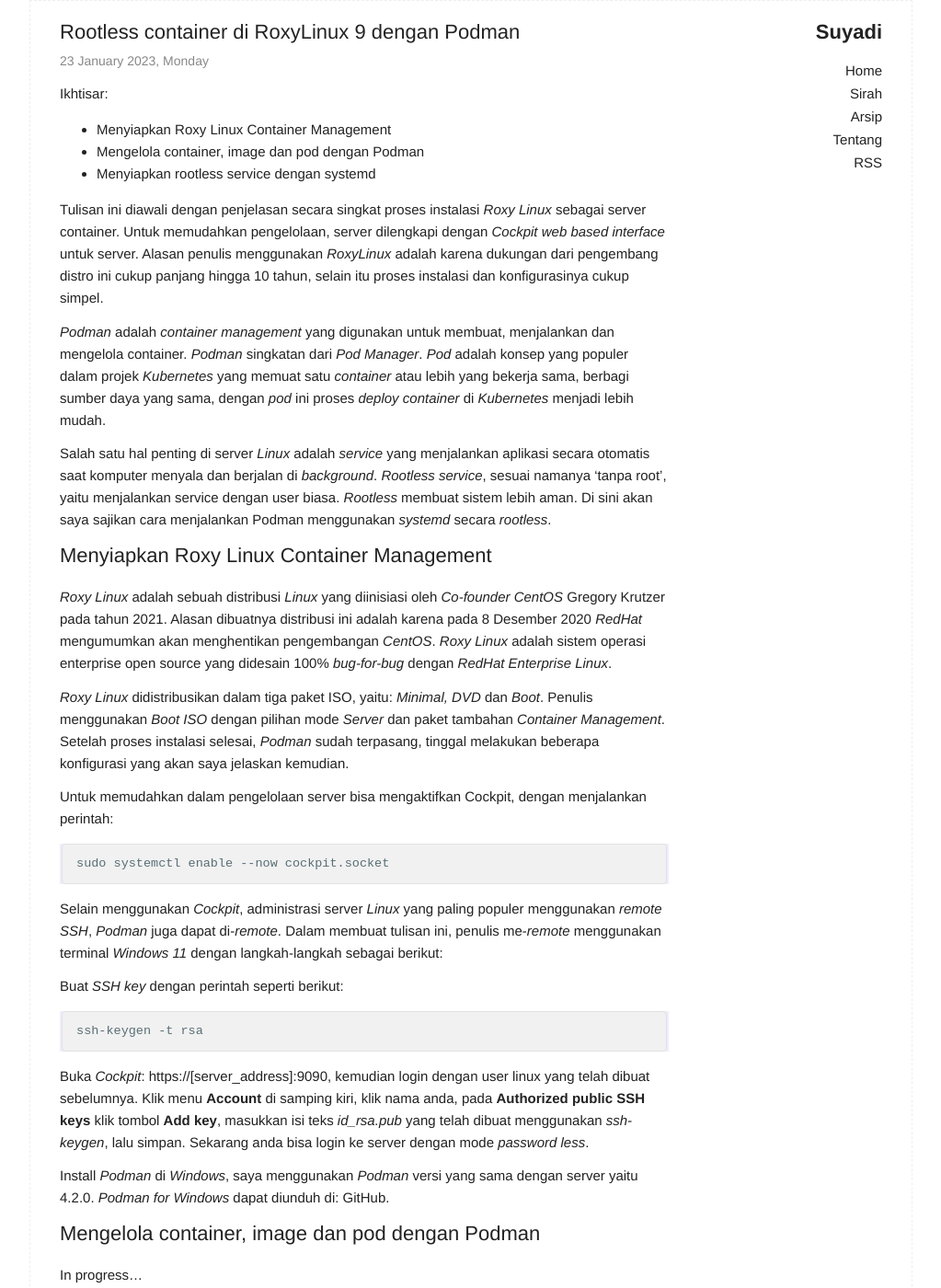
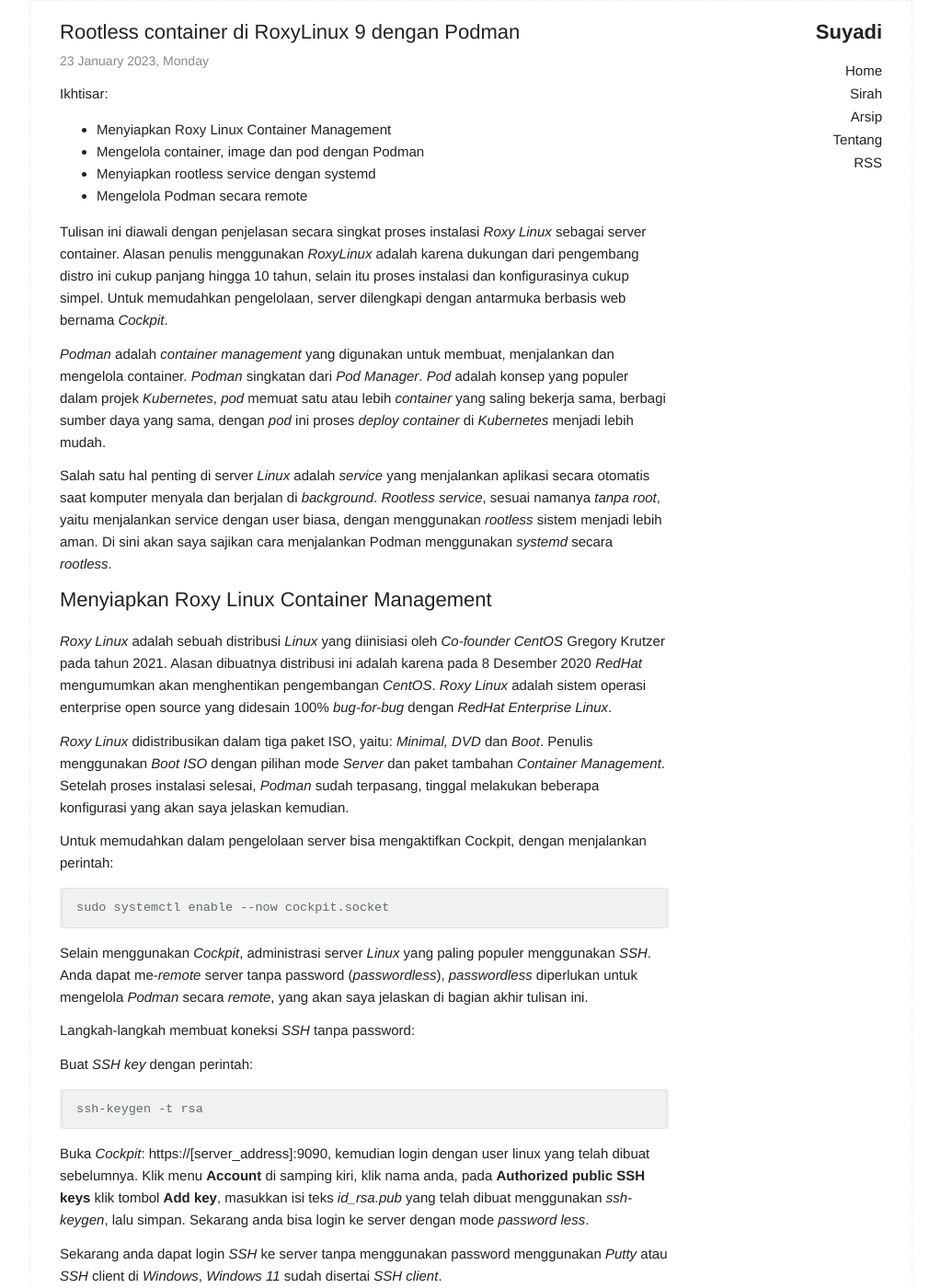
Before and after one commit to abufarros/abufarros.github.io, a Jekyll site: the page built from index.md, in a window 1280 px wide and 1400 px high. Shown: the whole window at 92% size, without its empty margins (128-1151 px from the left). Built offline with Jekyll 4.4.1, drawn with Linux system fonts in a browser that asks for light colours; some of the changed text lies outside the part shown.

Commit message:
Update 3

```diff
--- a/_posts/2023-01-23-rootless-container-dengan-podman.md
+++ b/_posts/2023-01-23-rootless-container-dengan-podman.md
@@ -10,12 +10,13 @@
 - Menyiapkan Roxy Linux Container Management
 - Mengelola container, image dan pod dengan Podman
 - Menyiapkan rootless service dengan systemd
+- Mengelola Podman secara remote
 
-Tulisan ini diawali dengan penjelasan secara singkat proses instalasi *Roxy Linux* sebagai server container. Untuk memudahkan pengelolaan, server dilengkapi dengan *Cockpit web based interface* untuk server. Alasan penulis menggunakan *RoxyLinux* adalah karena dukungan dari pengembang distro ini cukup panjang hingga 10 tahun, selain itu proses instalasi dan konfigurasinya cukup simpel.
+Tulisan ini diawali dengan penjelasan secara singkat proses instalasi *Roxy Linux* sebagai server container. Alasan penulis menggunakan *RoxyLinux* adalah karena dukungan dari pengembang distro ini cukup panjang hingga 10 tahun, selain itu proses instalasi dan konfigurasinya cukup simpel. Untuk memudahkan pengelolaan, server dilengkapi dengan antarmuka berbasis web bernama *Cockpit*.
 
-*Podman* adalah *container management* yang digunakan untuk membuat, menjalankan dan mengelola container. *Podman* singkatan dari *Pod Manager*. *Pod* adalah konsep yang populer dalam projek *Kubernetes* yang memuat satu *container* atau lebih yang bekerja sama, berbagi sumber daya yang sama, dengan *pod* ini proses *deploy container* di *Kubernetes* menjadi lebih mudah.
+*Podman* adalah *container management* yang digunakan untuk membuat, menjalankan dan mengelola container. *Podman* singkatan dari *Pod Manager*. *Pod* adalah konsep yang populer dalam projek *Kubernetes*, *pod* memuat satu atau lebih *container* yang saling bekerja sama, berbagi sumber daya yang sama, dengan *pod* ini proses *deploy container* di *Kubernetes* menjadi lebih mudah.
 
-Salah satu hal penting di server *Linux* adalah *service* yang menjalankan aplikasi secara otomatis saat komputer menyala dan berjalan di *background*. *Rootless service*, sesuai namanya 'tanpa root', yaitu menjalankan service dengan user biasa. *Rootless* membuat sistem lebih aman. Di sini akan saya sajikan cara menjalankan Podman menggunakan *systemd* secara *rootless*.
+Salah satu hal penting di server *Linux* adalah *service* yang menjalankan aplikasi secara otomatis saat komputer menyala dan berjalan di *background*. *Rootless service*, sesuai namanya *tanpa root*, yaitu menjalankan service dengan user biasa, dengan menggunakan *rootless* sistem menjadi lebih aman. Di sini akan saya sajikan cara menjalankan Podman menggunakan *systemd* secara *rootless*.
 
 ## Menyiapkan Roxy Linux Container Management
 
@@ -27,15 +28,17 @@
 
     sudo systemctl enable --now cockpit.socket
 
-Selain menggunakan *Cockpit*, administrasi server *Linux* yang paling populer menggunakan *remote SSH*, *Podman* juga dapat di-*remote*. Dalam membuat tulisan ini, penulis me-*remote* menggunakan terminal *Windows 11* dengan langkah-langkah sebagai berikut:
+Selain menggunakan *Cockpit*, administrasi server *Linux* yang paling populer menggunakan *SSH*. Anda dapat me-*remote* server tanpa password (*passwordless*), *passwordless* diperlukan untuk mengelola *Podman* secara *remote*, yang akan saya jelaskan di bagian akhir tulisan ini.
 
-Buat *SSH key* dengan perintah seperti berikut:
+Langkah-langkah membuat koneksi *SSH* tanpa password:
+
+Buat *SSH key* dengan perintah:
 
     ssh-keygen -t rsa
 
 Buka *Cockpit*: https://[server_address]:9090, kemudian login dengan user linux yang telah dibuat sebelumnya. Klik menu **Account** di samping kiri, klik nama anda, pada **Authorized public SSH keys** klik tombol **Add key**, masukkan isi teks *id_rsa.pub* yang telah dibuat menggunakan *ssh-keygen*, lalu simpan. Sekarang anda bisa login ke server dengan mode *password less*.
 
-Install *Podman* di *Windows*, saya menggunakan *Podman* versi yang sama dengan server yaitu 4.2.0. *Podman for Windows* dapat diunduh di: [GitHub](https://github.com/containers/podman/releases/download/v4.2.0/podman-v4.2.0.msi).
+Sekarang anda dapat login *SSH* ke server tanpa menggunakan password menggunakan *Putty* atau *SSH* client di *Windows*, *Windows 11* sudah disertai *SSH client*.
 
 ## Mengelola container, image dan pod dengan Podman
 
@@ -44,5 +47,37 @@
 ## Menjalankan Podman Mode Rootless dengan Systemd
 
     loginctl enable-linger
-    systemctl --user enable --now podman
+    systemctl --user enable --now podman.socket
     podman --remote info
+
+## Mengelola Podman secara remote
+
+*Podman* juga dapat di kelola secara *remote*, penulis me-*remote Podman* menggunakan terminal *Windows 11*. Langkah-langkah mengaktifkan *Podman remote* sebagai berikut:
+
+Install *Podman* di *Windows*, saya menggunakan *Podman* versi yang sama dengan server yaitu 4.2.0. *Podman for Windows* dapat diunduh di: [GitHub](https://github.com/containers/podman/releases/download/v4.2.0/podman-v4.2.0.msi).
+
+Buat koneksi *Podman* ke server dengan perintah seperti berikut (hanya contoh, tiap user tidak sama):
+
+    podman system connection add suyadi --identity c:\Users\Suyadi\.ssh\id_rsa ssh://suyadi@192.168.1.2:22/run/user/1000/podman/podman.sock
+
+Keterangan:
+- `suyadi` adalah nama koneksi
+- `c:\Users\Suyadi\.ssh\id_rsa` adalah file yang dibuat dengan perintah `ssh-keygen -t rsa`
+- `/run/user/1000/podman/podman.sock` adalah *file socket Podman* untuk user *suyadi*.
+
+Test koneksi dengan perintah:
+
+    podman -c suyadi info
+
+Apabila muncul kira-kira seperti berikut, berarti *Podman remote* sudah siap digunakan:
+
+    ...
+    version:
+      APIVersion: 4.2.0
+      Built: 1668531608
+      BuiltTime: Tue Nov 15 12:00:08 2022
+      GitCommit: ""
+      GoVersion: go1.18.4
+      Os: linux
+      OsArch: linux/amd64
+      Version: 4.2.0
```
